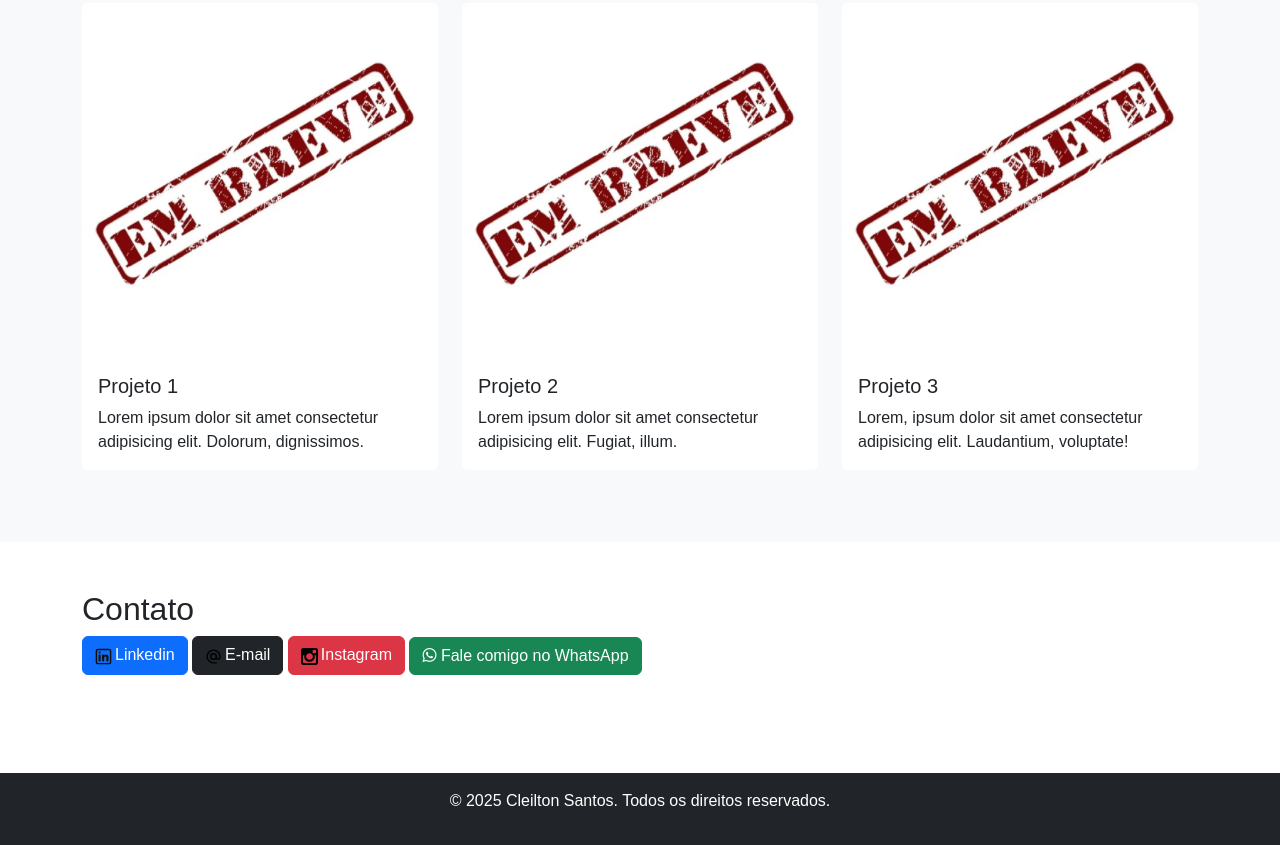
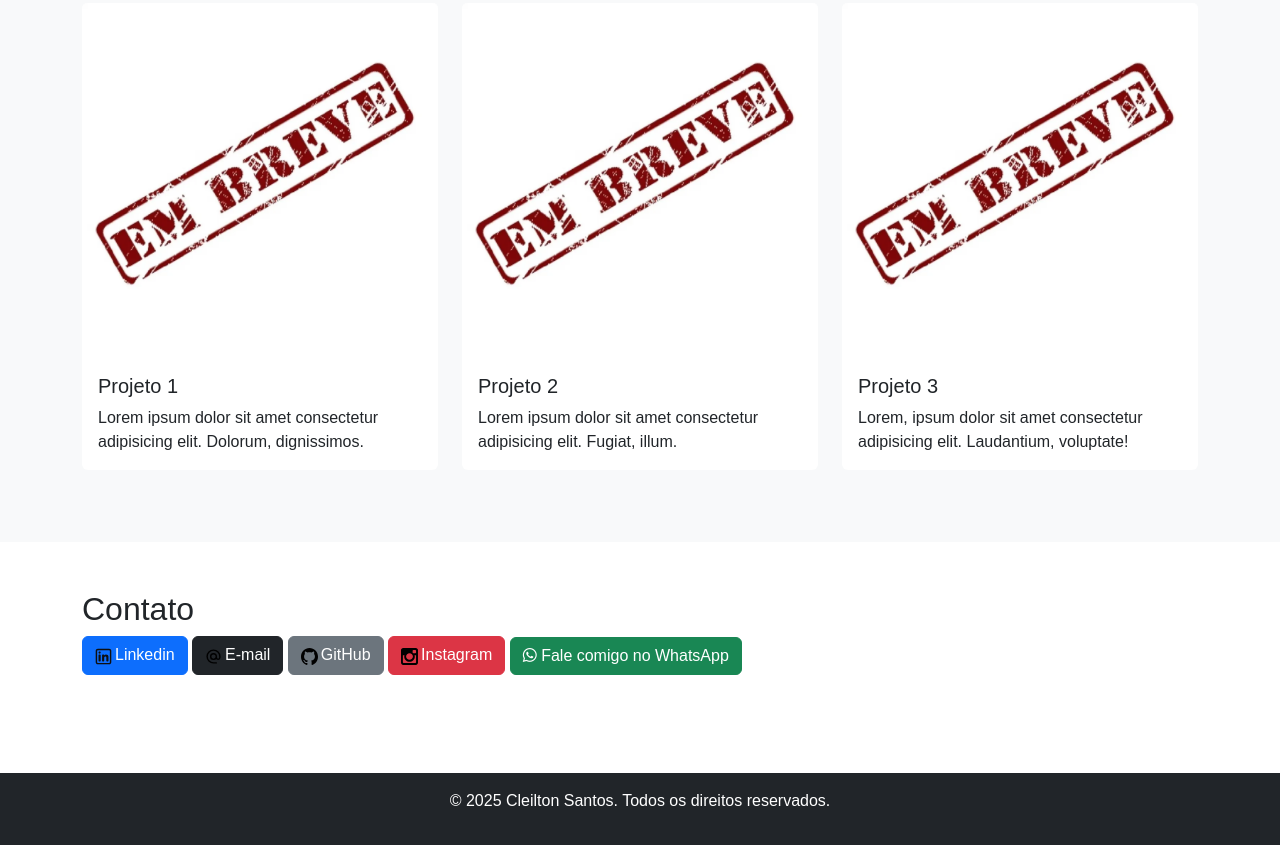
Before and after one commit to Cleilton-Santos/MeuPortfolio, a plain HTML site: page index.html in a window 1280 px wide. Shown: the part 648-1493 px from the top of the page. Drawn offline with nearby package versions, Linux system fonts and the light colour scheme; a script that the page names is missing.

Commit message:
modificaca

```diff
--- a/index.html
+++ b/index.html
@@ -89,7 +89,8 @@
             <h2>Contato</h2>
             <a href="https://www.linkedin.com/in/cleilton-santos-441373155/" target="_blank"><button type="button" class="btn btn-primary"><img src="./Imagens/linkedin-svgrepo-com.svg" class="img-btn">Linkedin</button></a>
             <a href = "mailto:cleilton14s@example.com"><button type="button" class="btn btn-dark"><img src="./Imagens/email-svgrepo-com.svg" class="img-btn">E-mail</button></a>
-            <a href="https://www.instagram.com/cleilton.santos.50/" ><button type="button" class="btn btn-danger"><img src="./Imagens/instagram-svgrepo-com.svg" class="img-btn">Instagram</button></a>
+            <a href="https://github.com/Cleilton-Santos" target="_blank"><button type="button" class="btn btn-secondary"><img src="./Imagens/github-142-svgrepo-com.svg" class="img-btn">GitHub</button></a>
+            <a href="https://www.instagram.com/cleilton.santos.50/" target="_blank"><button type="button" class="btn btn-danger"><img src="./Imagens/instagram-svgrepo-com.svg" class="img-btn">Instagram</button></a>
             <a href="https://wa.me/5579999130957?text=Olá!%20Seja%20bem%20vindo." class="btn btn-success" target="_blank">
               <i class="fab fa-whatsapp"></i> Fale comigo no WhatsApp
           </a>
```
Also changed, not shown: Imagens/github-142-svgrepo-com.svg (added).
